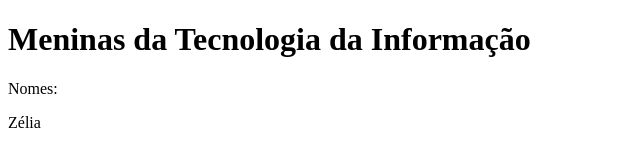
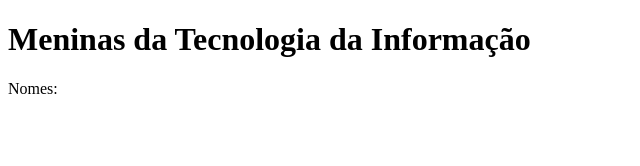
Before and after one commit to ZeliaNFT/OficinaGit, a plain HTML site: page index.html in a window 1280 px wide. Shown: the full height of the page, 0-640 px from the left. Drawn offline with Linux system fonts and the light colour scheme.

Commit message:
alteracao nome

```diff
--- a/index.html
+++ b/index.html
@@ -8,7 +8,5 @@
 <body>
     <h1>Meninas da Tecnologia da Informação</h1>
     <p>Nomes:</p>
-    <p>Zélia</p>
-
 </body>
 </html>
```
